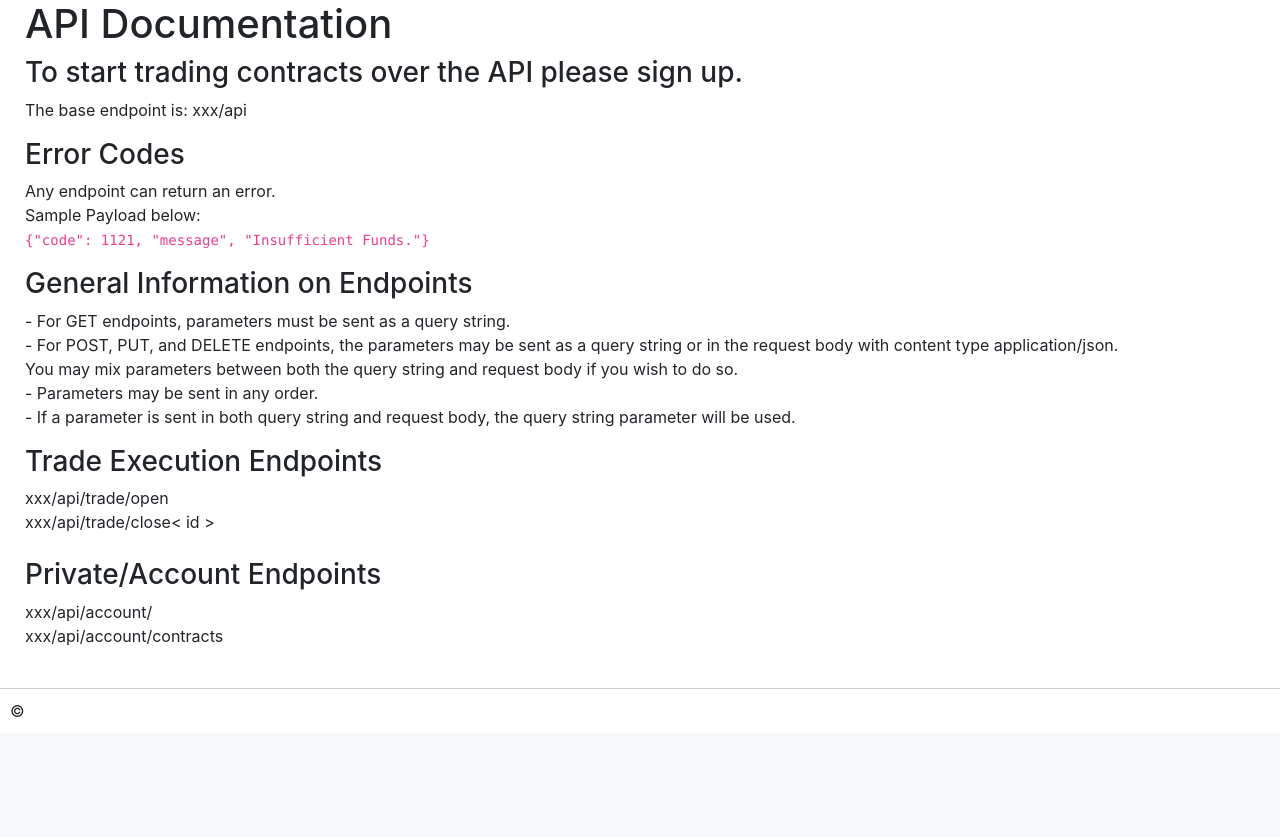
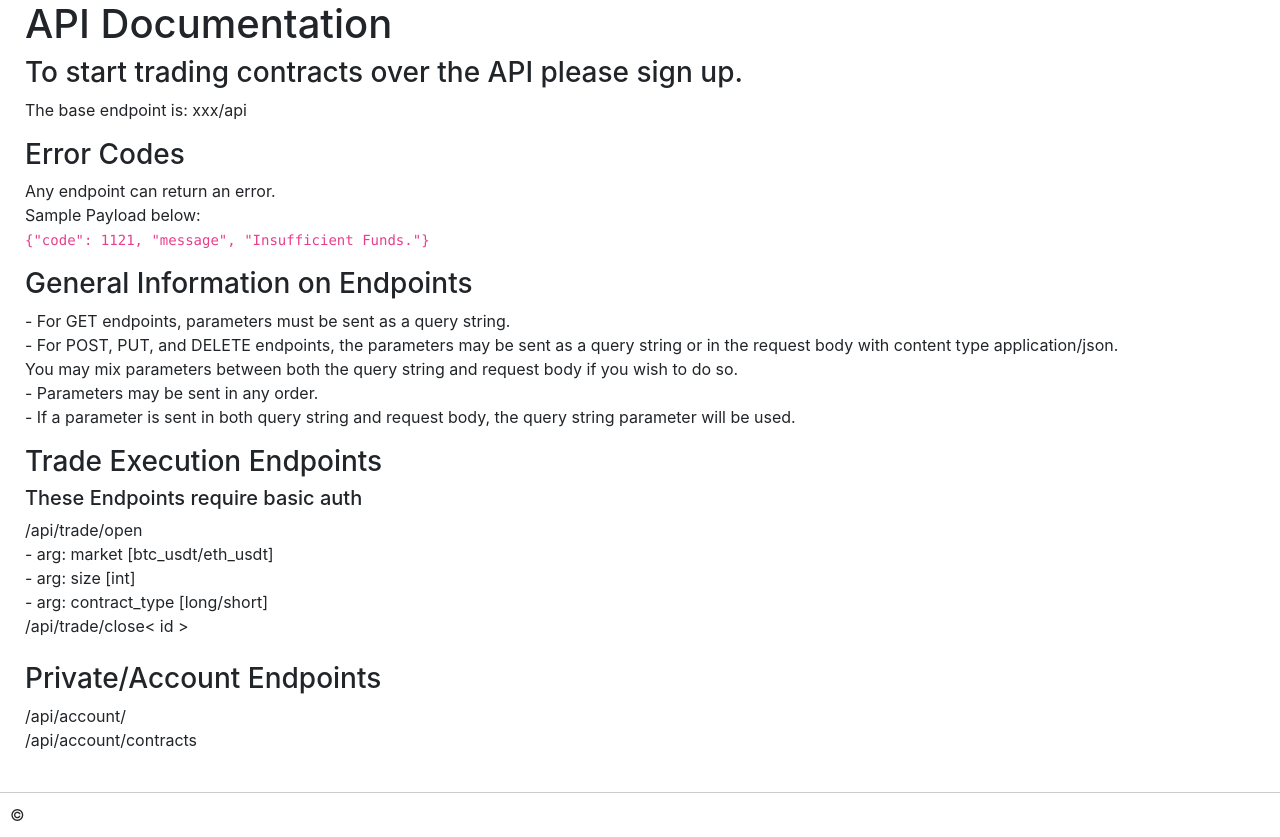
Before and after one commit to jespermaassen/flaskmallow, a Python web app: template app/templates/api.html in a window 1280 px wide. Shown: the part 67-904 px from the top of the page. Before the commit the page ends 784 px from the top, so only its background shows below. Run offline with Jinja, Linux system fonts and the light colour scheme; the template is opened without the code that fills it, so the values that code supplies are empty; some libraries are stand-ins or nearby versions.

Commit message:
added error codes

```diff
--- a/app/api/views.py
+++ b/app/api/views.py
@@ -110,7 +110,7 @@ def api_open_contract():
 
     # Check if user is trying to open position bigger than current capital
     if size > user.money:
-        return jsonify({"message": "Insufficient funds."})
+        return jsonify({"code": 1121, "message": "Insufficient funds."})
 
         # Get current asset's price from CryptoCompare
     entry_price = cc.get_price(asset, "USD")[asset]["USD"]
--- a/app/exchange/views.py
+++ b/app/exchange/views.py
@@ -34,7 +34,7 @@ def open_contract():
 
     # Check if user is trying to open position bigger than current capital
     if size > user.money:
-        return jsonify({"message": "Insufficient funds."})
+        return jsonify({"code": 1121, "message": "Insufficient funds."})
 
     # Get current asset's price from CryptoCompare
     entry_price = cc.get_price(asset, "USD")[asset]["USD"]
--- a/app/templates/account.html
+++ b/app/templates/account.html
@@ -2,5 +2,5 @@
 
 <h1>Hello, {{ user.username }}</h1>
 <h3>Your current capital is: {{ user.money|round(2) }}</h3>
-<a href="{{ url_for('display_contracts') }}"><button>Contract History</button></a>
+<a href="{{ url_for('display_contracts') }}"><button class="btn btn-primary">Contract History</button></a>
 {% endblock %}
--- a/app/templates/api.html
+++ b/app/templates/api.html
@@ -25,12 +25,16 @@
 
   <p>
     <h3>Trade Execution Endpoints</h3>
-    xxx/api/trade/open<br />
-    xxx/api/trade/close< id ><br />
+    <h5>These Endpoints require basic auth</h5>
+    /api/trade/open<br />
+      - arg: market [btc_usdt/eth_usdt]<br />
+      - arg: size [int]<br />
+      - arg: contract_type [long/short]<br />
+    /api/trade/close< id ><br />
     <br />
     <h3>Private/Account Endpoints</h3>
-    xxx/api/account/<br />
-    xxx/api/account/contracts<br />
+    /api/account/<br />
+    /api/account/contracts<br />
   </p>
 </div>
 {% endblock %}
```
